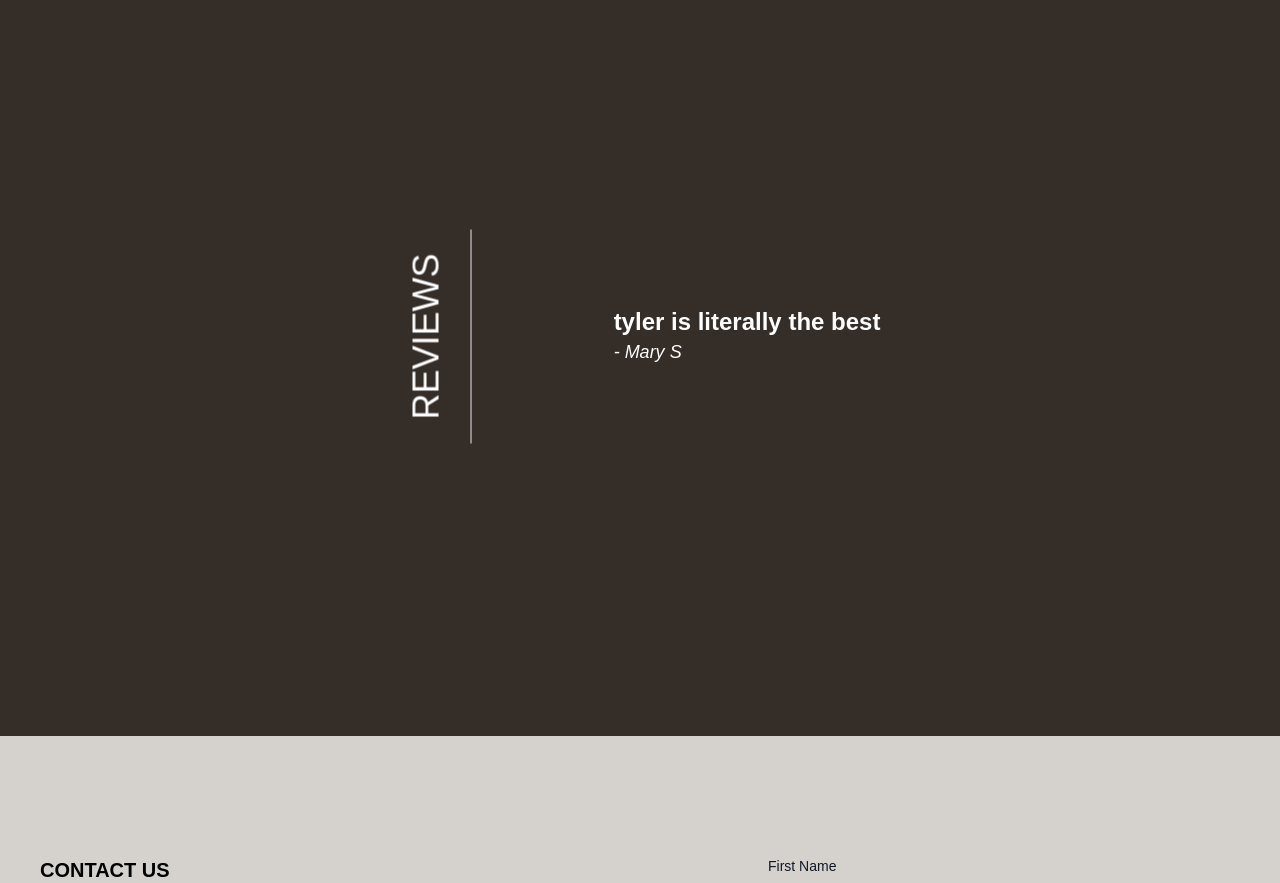
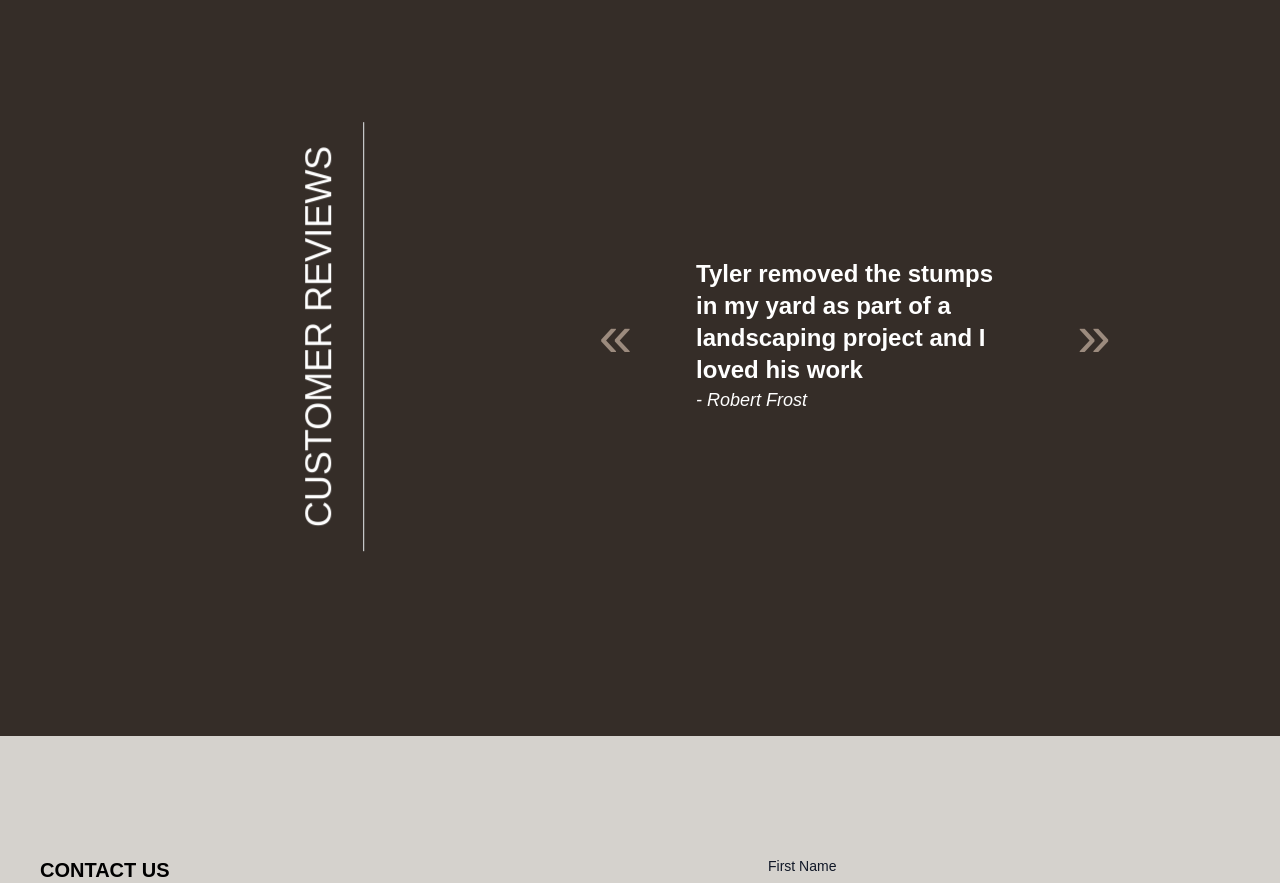
Before and after one commit to gmcclarin/tyler, a React (Create React App) app: page / in a window 1280 px wide. Shown: the part 2000-2883 px from the top of the page. Built offline with nearby package versions, Linux system fonts and the light colour scheme; no server answers.

Commit message:
some auto interval work on the reviews but is not functioning quite as expected

```diff
--- a/src/components/ReviewCarousel.js
+++ b/src/components/ReviewCarousel.js
@@ -1,4 +1,4 @@
-import { useState } from 'react';
+import { useState, useEffect } from 'react';
 import Reveal from './Reveal';
 
 const ReviewCarousel = () => {
@@ -8,7 +8,7 @@ const ReviewCarousel = () => {
     const reviews = [
         {
             id : 1,
-            r : "tyler was so professional, he really cut that tree down and lorem ipsum and such",
+            r : "tyler was so professional, he really cut that tree down",
             first :  "Jacquelyn",
             last : "D"
         },
@@ -20,7 +20,7 @@ const ReviewCarousel = () => {
         },
         {
             id : 3,
-            r : "nothing gold can stay.",
+            r : "Tyler removed the stumps in my yard as part of a landscaping project and I loved his work",
             first : "Robert",
             last : "Frost"
         }
@@ -30,18 +30,30 @@ const ReviewCarousel = () => {
 
 
 
+     useEffect(() => {
+        const randomElement = reviews[Math.floor(Math.random() * reviews.length)];
+        const interval = setInterval(() => {
+            setChosenReview(randomElement);
+          }, 5000);
+       return () => {
+         clearInterval(interval);
+       };
+     }, []);
+
 
     return (
         <div className="w-screen h-screen flex items-center justify-center bg-darker">
 
-                <div className="text-white text-4xl -rotate-90 border-b p-6" >REVIEWS</div>
-                <div className="p-20 rounded-xl  flex justify-center items-center">
-                    <Reveal>
-                        <div>
-                            <p className="font-bold text-white text-2xl">tyler is literally the best </p>
+                <div className="text-white text-4xl -rotate-90 border-b p-6" >CUSTOMER REVIEWS</div>
+                <div className="w-1/2 flex justify-center items-center">
+
+                        <div className="text-6xl px-16 text-dark">«</div>
+                        <div className="">
+                            <p className="font-bold text-white text-2xl">{chosenReview.r}</p>
                             <p className="italic text-lg text-white">- {chosenReview.first} {chosenReview.last}</p>
                         </div>
-                    </Reveal>
+                        <div className="text-6xl px-16 text-dark">»</div>
+
                 </div>
 
         </div>
```
